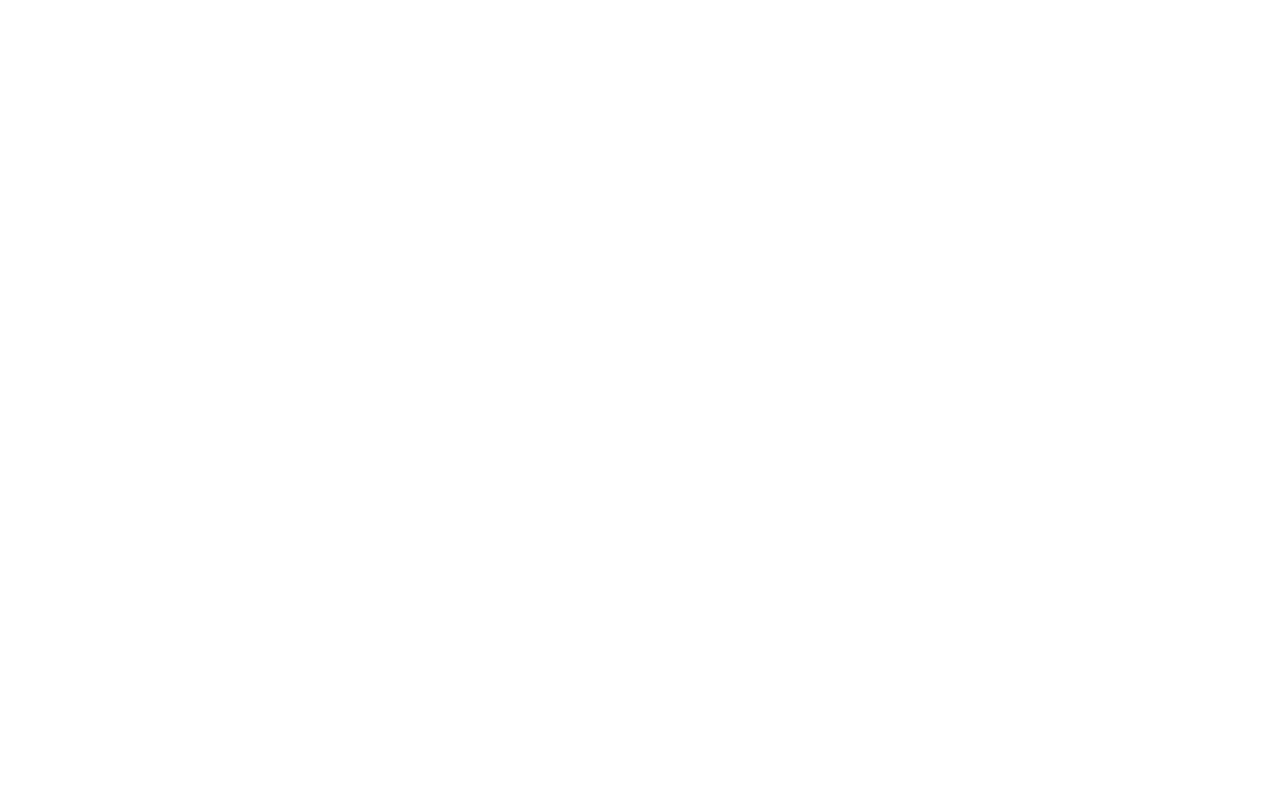
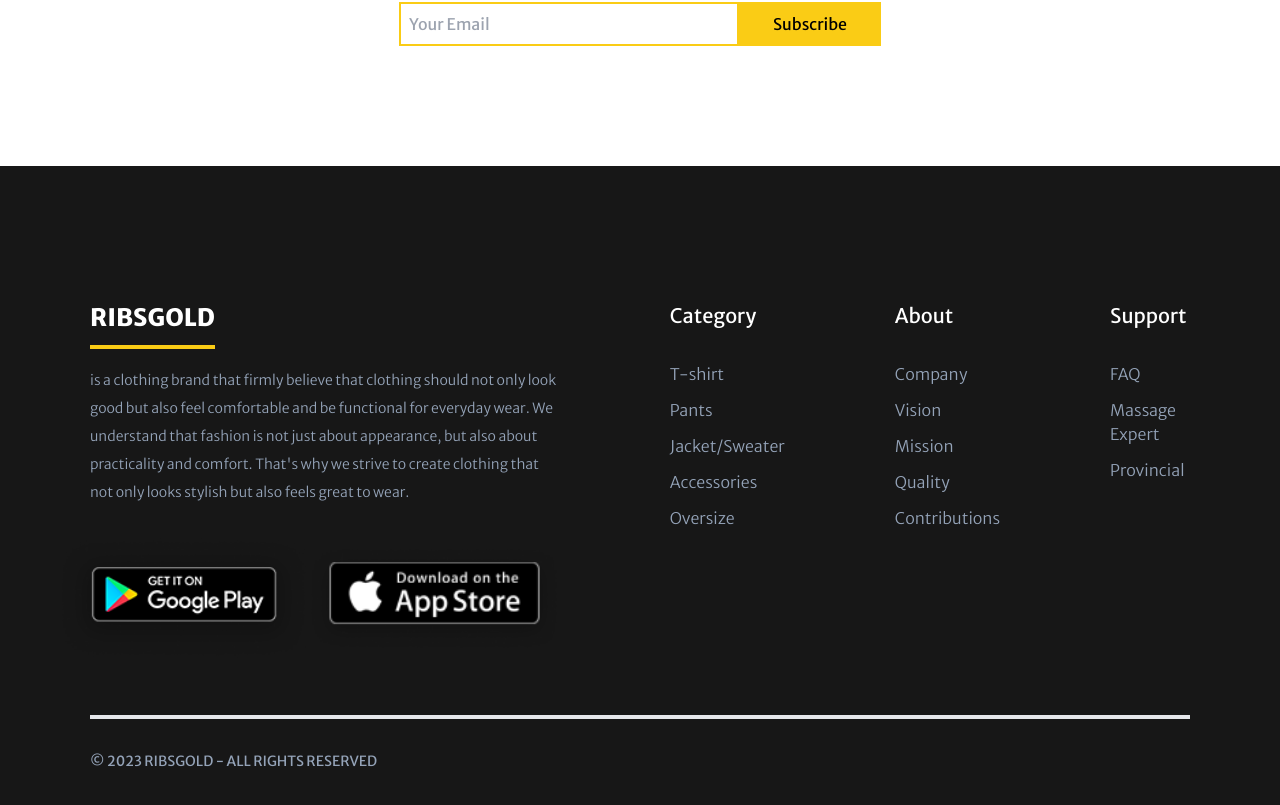
Before and after one commit to rustiandacodes/ribsgold-ecommerce, a React (Create React App) app: page / in a window 1280 px wide. Shown: the part 3101-3906 px from the top of the page. Before the commit the page ends 3203 px from the top, so only its background shows below. Built offline with nearby package versions, Linux system fonts and the light colour scheme.

Commit message:
added footer

```diff
--- a/src/App.js
+++ b/src/App.js
@@ -1,11 +1,13 @@
 import Router from './router/Router'
 import Navbar from './components/Navbar'
+import Footer from './components/Footer'
 
 function App() {
   return (
     <div>
       <Navbar />
       <Router />
+      <Footer />
     </div>
   )
 }
--- /dev/null
+++ b/src/components/Footer.jsx
@@ -0,0 +1,119 @@
+import goolePlayStore from '../assets/google-play-store.png'
+import appStore from '../assets/app-store.png'
+
+import { span } from 'react-router-dom'
+
+const Footer = () => {
+  return (
+    <footer className="bg-neutral-900 py-20 text-white">
+      <div className="container mx-auto">
+        <div className="flex justify-between gap-[10%] py-14">
+          <div>
+            <span className="font-extrabold text-2xl border-b-4 pb-3 border-yellow-400">
+              RIBSGOLD
+            </span>
+            <p className="text-sm font-extralight text-slate-400 leading-7 my-8">
+              is a clothing brand that firmly believe that clothing should not
+              only look good but also feel comfortable and be functional for
+              everyday wear. We understand that fashion is not just about
+              appearance, but also about practicality and comfort. That's why we
+              strive to create clothing that not only looks stylish but also
+              feels great to wear.
+            </p>
+            <div className="flex justify-between -ml-8 items-center">
+              <img src={goolePlayStore} className="w-full h-fit" alt="" />
+              <img src={appStore} className="w-full h-fit" alt="" />
+            </div>
+          </div>
+          <div className="w-1/3">
+            <h3 className="text-xl mb-8">Category</h3>
+            <ul className="text-slate-400">
+              <li className="mb-3">
+                <span to={'#'} className="font-extralight">
+                  T-shirt
+                </span>
+              </li>
+              <li className="mb-3">
+                <span to={'#'} className="font-extralight">
+                  Pants
+                </span>
+              </li>
+              <li className="mb-3">
+                <span to={'#'} className="font-extralight">
+                  Jacket/Sweater
+                </span>
+              </li>
+              <li className="mb-3">
+                <span to={'#'} className="font-extralight">
+                  Accessories
+                </span>
+              </li>
+              <li className="mb-3">
+                <span to={'#'} className="font-extralight">
+                  Oversize
+                </span>
+              </li>
+            </ul>
+          </div>
+          <div className="w-1/3">
+            <h3 className="text-xl mb-8">About</h3>
+            <ul className="text-slate-400">
+              <li className="mb-3">
+                <span to={'#'} className="font-extralight">
+                  Company
+                </span>
+              </li>
+              <li className="mb-3">
+                <span to={'#'} className="font-extralight">
+                  Vision
+                </span>
+              </li>
+              <li className="mb-3">
+                <span to={'#'} className="font-extralight">
+                  Mission
+                </span>
+              </li>
+              <li className="mb-3">
+                <span to={'#'} className="font-extralight">
+                  Quality
+                </span>
+              </li>
+              <li className="mb-3">
+                <span to={'#'} className="font-extralight">
+                  Contributions
+                </span>
+              </li>
+            </ul>
+          </div>
+          <div className="w-1/3">
+            <h3 className="text-xl mb-8">Support</h3>
+            <ul className="text-slate-400">
+              <li className="mb-3">
+                <span to={'#'} className="font-extralight">
+                  FAQ
+                </span>
+              </li>
+              <li className="mb-3">
+                <span to={'#'} className="font-extralight">
+                  Massage Expert
+                </span>
+              </li>
+              <li className="mb-3">
+                <span to={'#'} className="font-extralight">
+                  Provincial
+                </span>
+              </li>
+            </ul>
+          </div>
+        </div>
+        <hr className="border-2" />
+        <div>
+          <p className="uppercase text-slate-400 text-sm mt-8">
+            &copy; 2023 ribsgold - All Rights Reserved
+          </p>
+        </div>
+      </div>
+    </footer>
+  )
+}
+export default Footer
--- a/src/components/Navbar.jsx
+++ b/src/components/Navbar.jsx
@@ -12,6 +12,7 @@
           <ul className="flex gap-16 text-sm font-semibold ">
             <li>
               <NavLink
+                exact
                 className={'hover:border-b-2 border-yellow-400 pb-1 uppercase'}
                 to={'/'}
               >
--- a/src/components/Popular.jsx
+++ b/src/components/Popular.jsx
@@ -64,7 +64,7 @@
       <Slider {...settings}>
         {popular.map((item, index) => {
           return (
-            <div key={index} className="w-1/4 cursor-pointer p-3">
+            <div key={index} className="w-1/4 cursor-pointer py-6 p-3">
               <div className="shadow-xl rounded-md">
                 <img
                   src={item.image[0]}
--- a/src/components/WhyPeopleChooseUs.jsx
+++ b/src/components/WhyPeopleChooseUs.jsx
@@ -4,7 +4,7 @@
 
 const WhyPeopleChooseUs = () => {
   return (
-    <div className="my-16 bg-neutral-800 text-white">
+    <div className="my-16 bg-neutral-800 py-6 text-white">
       <div className="container mx-auto py-16 px-10 lg:px-0">
         <h2 className="text-2xl md:text-4xl font-bold text-center">
           Why People Choose Us
@@ -27,7 +27,7 @@
               shop
             </p>
           </div>
-          <div className="md:w-1/4  flex flex-col items-center">
+          <div className="md:w-1/4 flex flex-col items-center">
             <Users color="#fbbf24" size={38} />
             <h3 className="text-lg font-bold my-3">Customer Service</h3>
             <p className="text-sm">
--- a/src/views/Home.jsx
+++ b/src/views/Home.jsx
@@ -6,7 +6,7 @@
 
 const Home = () => {
   return (
-    <div className="pt-14">
+    <div className="pt-12">
       <Hero />
       <Categories />
       <Popular />
```
Also changed, not shown: src/assets/app-store.png (added), src/assets/google-play-store.png (added).
